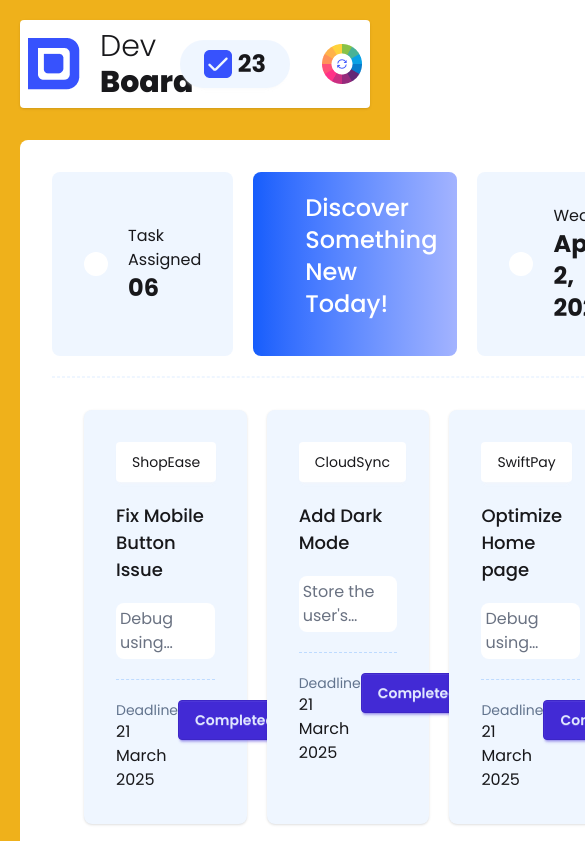
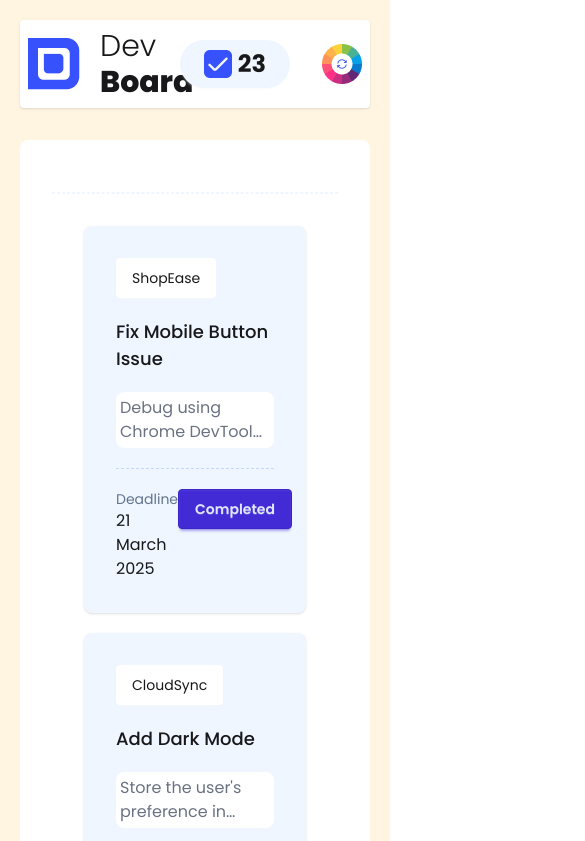
Before and after one commit to UlfathAraIslam/DevBoard, a plain HTML site: page index.html in a window 390 px wide. Both pictures are taken after a click on the picture 342 px from the left and 64 px from the top of the page. Shown: the top 841 px of the page, 585 px wide, since content can reach past the window. Drawn offline with nearby package versions, Linux system fonts and the light colour scheme; a web font is replaced by a local one.

Commit message:
updated random bg and page is responsive now

```diff
--- a/JS/random-bg.js
+++ b/JS/random-bg.js
@@ -1,6 +1,18 @@
 const randomBG = document.getElementById("random-bg");
+const lightColors = [
+    "#FFDFD3", // Light Peach
+    "#FFEBB4", // Light Yellow
+    "#D4F4DD", // Light Mint
+    "#D3E0FF", // Light Blue
+    "#FAD2E1", // Light Pink
+    "#E3F2FD", // Soft Sky Blue
+    "#FBE7C6", // Soft Cream
+    "#D9F7BE", // Light Green
+    "#F6E6C2", // Soft Beige
+    "#FFF5E1"  // Very Light Peach
+];
 randomBG.addEventListener("click",function(){
-    const randomColor = "#" + Math.floor(Math.random()* 0xFFFFFF).toString(16);
+    const randomColor = lightColors[Math.floor(Math.random() * lightColors.length)];
     document.body.style.backgroundColor = randomColor;
 
 })
--- a/index.html
+++ b/index.html
@@ -46,12 +46,12 @@
         </div>
       </div>
       <!-- main section -->
-      <section class="flex gap-5 rounded">
+      <section class="flex flex-col md:flex-row gap-5 rounded">
         <!-- main -->
         <!-- left -->
         <main class="bg-white flex-1 h-full rounded-lg p-8">
           <!-- header -->
-          <section class="flex gap-5">
+          <section class="hidden md:flex gap-5">
             <!-- task assigned -->
             <div class="flex items-center p-8 gap-5 bg-blue-50 rounded-lg">
               <div class="p-3 bg-white rounded-full">
@@ -84,7 +84,7 @@
           <hr class="border border-dashed mt-5 text-blue-50" />
           <!-- card container -->
           <!-- todo: allignment -->
-          <div class="p-8 grid grid-cols-3 gap-5">
+          <div class="p-8 grid grid-cols-1 md:grid-cols-2 lg:grid-cols-3 gap-5">
             <!-- card -->
             <!-- card 1 -->
             <div class="card bg-blue-50 shadow-sm p-8">
```
